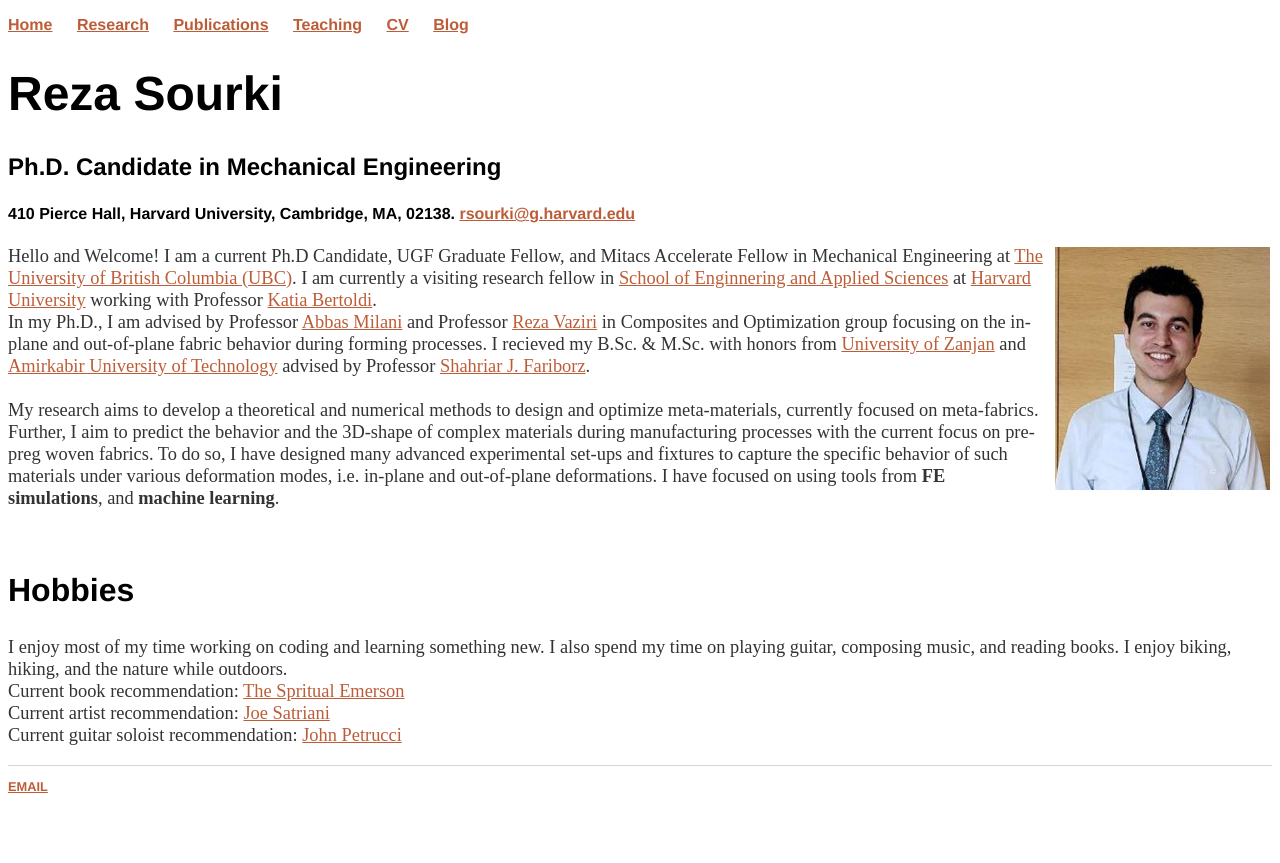
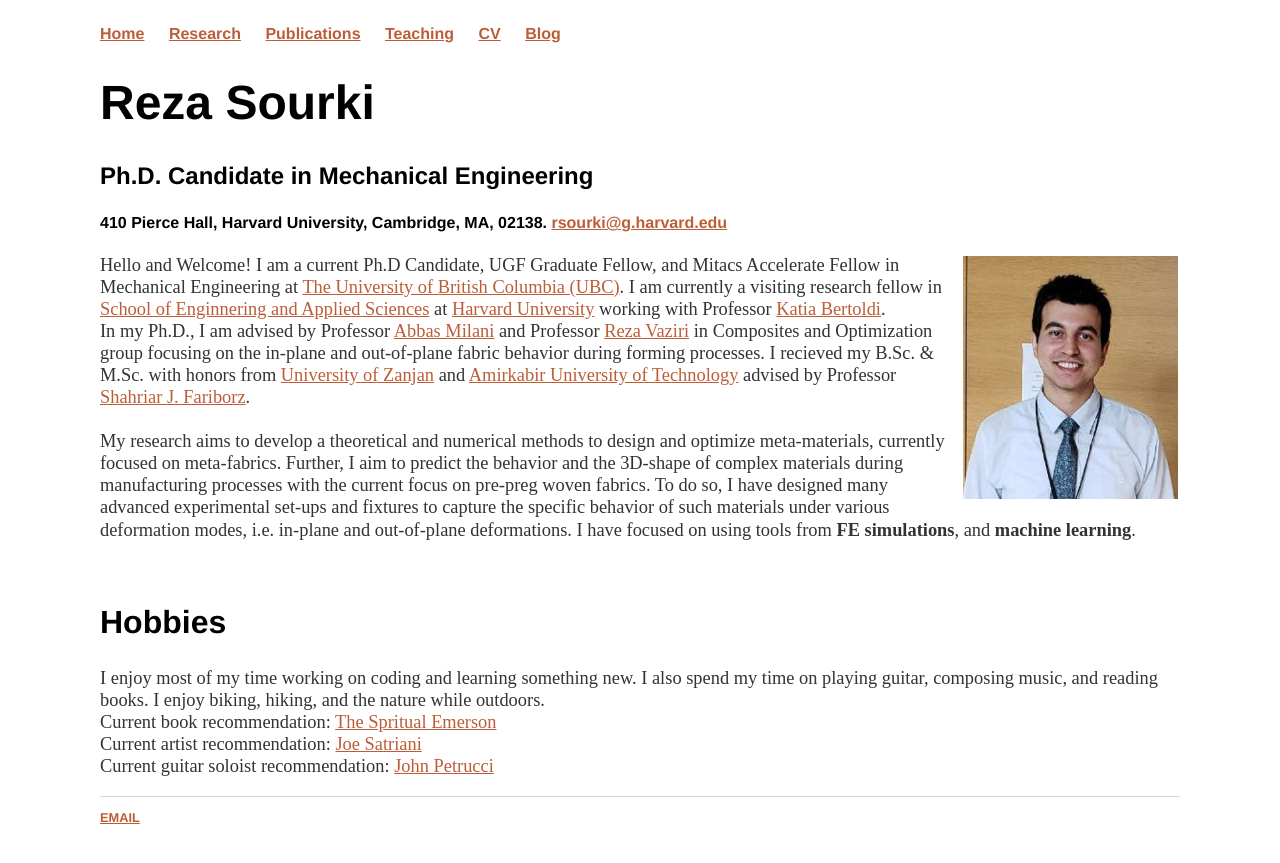
Before and after one commit to rsourki/rsourki.github.io, a Jekyll site: the page built from index.html, in a window 1280 px wide. Shown: the top 863 px of the page. Built offline with Jekyll 4.4.1, drawn with Linux system fonts in a browser that asks for light colours.

Commit message:
Update main.css

```diff
--- a/css/main.css
+++ b/css/main.css
@@ -1,6 +1,5 @@
 body {
-    margin: 25px 100px 75px 100px <!--60px auto-->;
-    <!--width: 70%;-->
+    margin: 25px 100px 75px 100px; <!--60px auto width: 70%;-->
 }
 nav ul, footer ul {
     font-family:'Helvetica', 'Arial', 'Sans-Serif';
```
